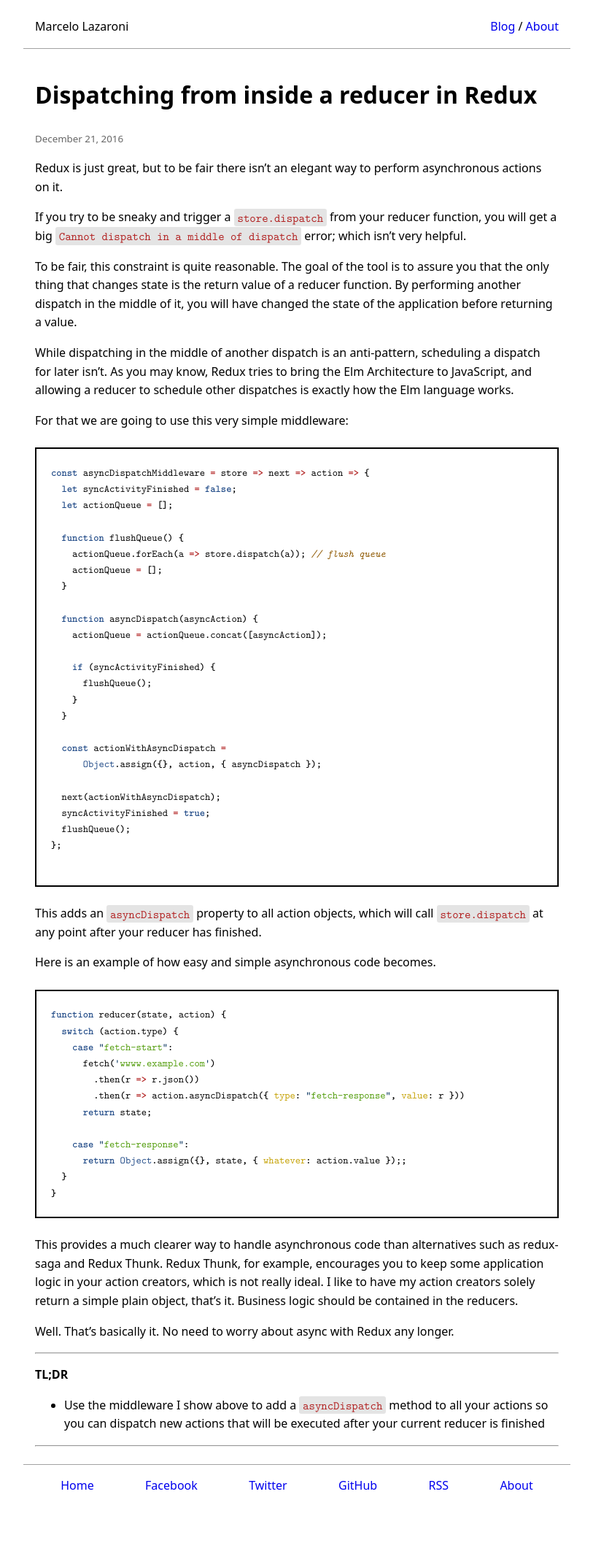
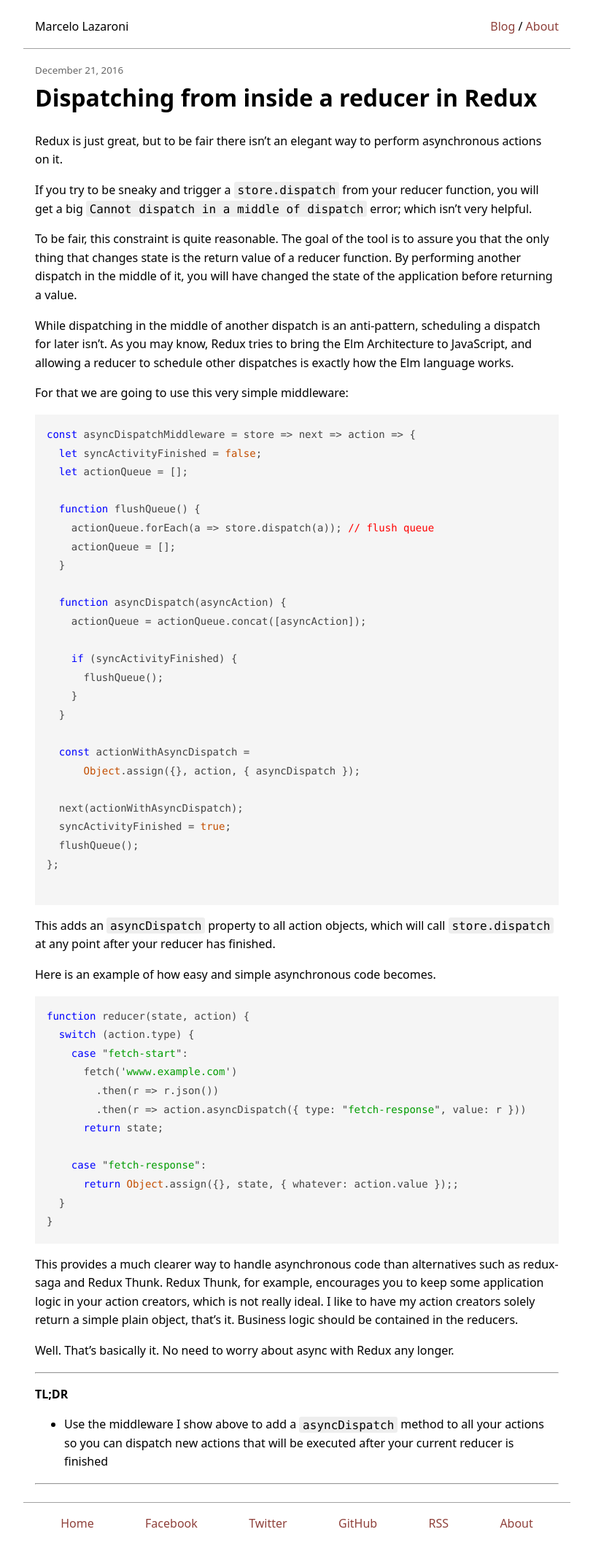
Before and after one commit to lazamar/lazamar.github.io, a Jekyll site: the page built from _posts/2016-12-21-dispatching-from-inside-of-reducers.md, in a window 1280 px wide. Shown: the whole page at 73% size, without its empty margins (233-1046 px from the left). Built offline with Jekyll 4.4.1, drawn with Linux system fonts in a browser that asks for light colours; comment, search, counter and statistics services are not loaded; before the commit the page ends 2073 px from its top, so only the background shows below that.

Commit message:
Light theme highlighting

```diff
--- a/_layouts/post.html
+++ b/_layouts/post.html
@@ -2,14 +2,14 @@
 layout: default
 ---
 
-<h1>{{ page.title }}</h1>
+<small class="muted">
+    {{ page.date | date: "%B %e, %Y" }}
+</small>
+
+<h1 style="margin-top: 0;">{{ page.title }}</h1>
 
 <article>
-    <small class="muted">
-        {{ page.date | date: "%B %e, %Y" }}
-    </small>
-
     {{ content }}
 
-    <!--{% include disqus.html %}-->
+    {% include disqus.html %}
 </article>
--- a/_sass/_highlights.scss
+++ b/_sass/_highlights.scss
@@ -1,131 +1,45 @@
-@font-face {
-    font-family: 'Latin Modern Mono';
-    src: url('/fonts/Latin-Modern-Mono/lmmono10-regular-webfont.eot');
-    src: url('/fonts/Latin-Modern-Mono/lmmono10-regular-webfont.eot?#iefix') format('embedded-opentype'),
-         url('/fonts/Latin-Modern-Mono/lmmono10-regular-webfont.woff') format('woff'),
-         url('/fonts/Latin-Modern-Mono/lmmono10-regular-webfont.ttf') format('truetype'),
-         url('/fonts/Latin-Modern-Mono/lmmono10-regular-webfont.svg#latin_modern_mono10_regular') format('svg');
-    font-weight: normal;
-    font-style: normal;
+.highlight table td { padding: 5px; }
+.highlight table pre { margin: 0; }
+.highlight, .highlight .w {
+  color: #444444;
 }
-
-@font-face {
-    font-family: 'Latin Modern Mono';
-    src: url('/fonts/Latin-Modern-Mono/lmmono10-italic-webfont.eot');
-    src: url('/fonts/Latin-Modern-Mono/lmmono10-italic-webfont.eot?#iefix') format('embedded-opentype'),
-         url('/fonts/Latin-Modern-Mono/lmmono10-italic-webfont.woff') format('woff'),
-         url('/fonts/Latin-Modern-Mono/lmmono10-italic-webfont.ttf') format('truetype'),
-         url('/fonts/Latin-Modern-Mono/lmmono10-italic-webfont.svg#latin_modern_mono10_regular') format('svg');
-    font-weight: normal;
-    font-style: italic;
+.highlight .cp {
+  color: #CC00A3;
 }
-@font-face {
-    font-family: 'Latin Modern Mono';
-    src: url('/fonts/Latin-Modern-Mono/lmmonolt10-bold-webfont.eot');
-    src: url('/fonts/Latin-Modern-Mono/lmmonolt10-bold-webfont.eot?#iefix') format('embedded-opentype'),
-         url('/fonts/Latin-Modern-Mono/lmmonolt10-bold-webfont.woff') format('woff'),
-         url('/fonts/Latin-Modern-Mono/lmmonolt10-bold-webfont.ttf') format('truetype'),
-         url('/fonts/Latin-Modern-Mono/lmmonolt10-bold-webfont.svg#latin_modern_mono10_regular') format('svg');
-    font-weight: bold;
-    font-style: normal;
+.highlight .cs {
+  color: #CC00A3;
+}
+.highlight .c, .highlight .cd, .highlight .cm, .highlight .c1 {
+  color: #FF0000;
+}
+.highlight .kc {
+  color: #C34E00;
+}
+.highlight .kd {
+  color: #0000FF;
+}
+.highlight .kr {
+  color: #007575;
+}
+.highlight .k, .highlight .kn, .highlight .kp, .highlight .kt, .highlight .kv {
+  color: #0000FF;
+}
+.highlight .s, .highlight .sb, .highlight .sc, .highlight .sd, .highlight .s2, .highlight .se, .highlight .sh, .highlight .si, .highlight .sx, .highlight .sr, .highlight .s1, .highlight .ss {
+  color: #009C00;
+}
+.highlight .nb, .highlight .bp {
+  color: #C34E00;
 }
 
 code {
-  font-family: "Latin Modern Mono";
-  font-size: 1.2em;
+  font-family: SFMono-Regular,Menlo,Monaco,Consolas,"Liberation Mono","Courier New",monospace;
+  font-size: 14px;
 }
-
-.highlight {
-  white-space: pre;
-  overflow: auto;
-  word-wrap: normal; /* horizontal scrolling */
-  -moz-border-radius: 5px;
-  -webkit-border-radius: 5px;
-  border-radius: 5px;
-  padding: 5px;
-  padding-left: 10px;
-  background: #ffff;
-  color: #04305C; /* Matters when language is not identified */
-  font-size: .85em;
-}
-
-
-.highlight .hll { background-color: #ffffcc }
-.highlight .c { color: #8f5902; font-style: italic } /* Comment */
-/* Uncomment when needing to debug highlighting errors */
-/* .highlight .err { color: #a40000; border: 1px solid #ef2929 } /* Error */
-.highlight .g { color: #000000 } /* Generic */
-.highlight .k { color: #204a87; font-weight: bold } /* Keyword */
-.highlight .l { color: #000000 } /* Literal */
-.highlight .n { color: #000000 } /* Name */
-.highlight .o { color: firebrick; font-weight: bold } /* Operator */
-.highlight .x { color: #000000 } /* Other */
-.highlight .p { color: #000000; font-weight: bold } /* Punctuation */
-.highlight .cm { color: #8f5902; font-style: italic } /* Comment.Multiline */
-.highlight .cp { color: #8f5902; font-style: italic } /* Comment.Preproc */
-.highlight .c1 { color: #8f5902; font-style: italic } /* Comment.Single */
-.highlight .cs { color: #8f5902; font-style: italic } /* Comment.Special */
-.highlight .gd { color: #a40000 } /* Generic.Deleted */
-.highlight .ge { color: #000000; font-style: italic } /* Generic.Emph */
-.highlight .gr { color: #ef2929 } /* Generic.Error */
-.highlight .gh { color: #000080; font-weight: bold } /* Generic.Heading */
-.highlight .gi { color: #00A000 } /* Generic.Inserted */
-.highlight .go { color: #000000; font-style: italic } /* Generic.Output */
-.highlight .gp { color: #8f5902 } /* Generic.Prompt */
-.highlight .gs { color: #000000; font-weight: bold } /* Generic.Strong */
-.highlight .gu { color: #800080; font-weight: bold } /* Generic.Subheading */
-.highlight .gt { color: #a40000; font-weight: bold } /* Generic.Traceback */
-.highlight .kc { color: #204a87; font-weight: bold } /* Keyword.Constant */
-.highlight .kd { color: #204a87; font-weight: bold } /* Keyword.Declaration */
-.highlight .kn { color: #204a87; font-weight: bold } /* Keyword.Namespace */
-.highlight .kp { color: #204a87; font-weight: bold } /* Keyword.Pseudo */
-.highlight .kr { color: #204a87; font-weight: bold } /* Keyword.Reserved */
-.highlight .kt { color: #204a87; font-weight: bold } /* Keyword.Type */
-.highlight .ld { color: #000000 } /* Literal.Date */
-.highlight .m { color: #0000cf; font-weight: bold } /* Literal.Number */
-.highlight .s { color: #4e9a06 } /* Literal.String */
-.highlight .na { color: #c4a000 } /* Name.Attribute */
-.highlight .nb { color: #204a87 } /* Name.Builtin */
-.highlight .nc { color: #000000 } /* Name.Class */
-.highlight .no { color: #000000 } /* Name.Constant */
-.highlight .nd { color: #5c35cc; font-weight: bold } /* Name.Decorator */
-.highlight .ni { color: #ce5c00 } /* Name.Entity */
-.highlight .ne { color: #cc0000; font-weight: bold } /* Name.Exception */
-.highlight .nf { color: #000000 } /* Name.Function */
-.highlight .nl { color: #f57900 } /* Name.Label */
-.highlight .nn { color: #000000 } /* Name.Namespace */
-.highlight .nx { color: #000000 } /* Name.Other */
-.highlight .py { color: #000000 } /* Name.Property */
-.highlight .nt { color: #204a87; font-weight: bold } /* Name.Tag */
-.highlight .nv { color: #000000 } /* Name.Variable */
-.highlight .ow { color: #204a87; font-weight: bold } /* Operator.Word */
-.highlight .w { color: #f8f8f8; text-decoration: underline } /* Text.Whitespace */
-.highlight .mf { color: #0000cf; font-weight: bold } /* Literal.Number.Float */
-.highlight .mh { color: #0000cf; font-weight: bold } /* Literal.Number.Hex */
-.highlight .mi { color: #418D4A; font-weight: bold } /* Literal.Number.Integer */
-.highlight .mo { color: #0000cf; font-weight: bold } /* Literal.Number.Oct */
-.highlight .sb { color: #4e9a06 } /* Literal.String.Backtick */
-.highlight .sc { color: #4e9a06 } /* Literal.String.Char */
-.highlight .sd { color: #8f5902; font-style: italic } /* Literal.String.Doc */
-.highlight .s2 { color: #4e9a06 } /* Literal.String.Double */
-.highlight .se { color: #4e9a06 } /* Literal.String.Escape */
-.highlight .sh { color: #4e9a06 } /* Literal.String.Heredoc */
-.highlight .si { color: #4e9a06 } /* Literal.String.Interpol */
-.highlight .sx { color: #4e9a06 } /* Literal.String.Other */
-.highlight .sr { color: #4e9a06 } /* Literal.String.Regex */
-.highlight .s1 { color: #4e9a06 } /* Literal.String.Single */
-.highlight .ss { color: #4e9a06 } /* Literal.String.Symbol */
-.highlight .bp { color: #3465a4 } /* Name.Builtin.Pseudo */
-.highlight .vc { color: #000000 } /* Name.Variable.Class */
-.highlight .vg { color: #000000 } /* Name.Variable.Global */
-.highlight .vi { color: #000000 } /* Name.Variable.Instance */
-.highlight .il { color: #0000cf; font-weight: bold } /* Literal.Number.Integer.Long */
 
 /* inline codes */
 code.highlighter-rouge {
-    color: firebrick;
     font-size: 1em;
-    background-color: #e4e4e4;
+    background-color: #eee;
     border-radius: .2em;
     padding: .1em .3em;
 }
@@ -136,7 +50,10 @@ a code.highlighter-rouge {
 
 // Code blocks
 div.highlighter-rouge {
-    border-radius: 0;
-    border: 2px solid black;
-    margin: 1.5em 0;
+    //border-radius: 0;
+    //border: 2px solid black;
+    //margin: 1.5em 0;
+    background-color: whitesmoke;
+    margin: 0;
+    padding: 0 1em;
 }
--- a/style.scss
+++ b/style.scss
@@ -38,6 +38,10 @@ img {
 
 a {
     text-decoration: none;
+    // When changing this color it is worth checking
+    // the contrast ration in Chrome's web inspector
+    // to get a good match.
+    color: #8f413b; // #00645b; //#005aa2;
 }
 
 .muted {
@@ -48,3 +52,21 @@ a {
 // CSS ... Otherwise it really bloats up the top of the CSS file and makes it
 // difficult to find the start
 @import "highlights";
+
+code {
+    //font-family: monospace;
+}
+
+/* inline codes */
+code.highlighter-rouge {
+    border-radius: .2em;
+}
+
+.highlight {
+  white-space: pre;
+  overflow: auto;
+  word-wrap: normal; /* horizontal scrolling */
+  -moz-border-radius: 5px;
+  -webkit-border-radius: 5px;
+  border-radius: 5px;
+}
```
